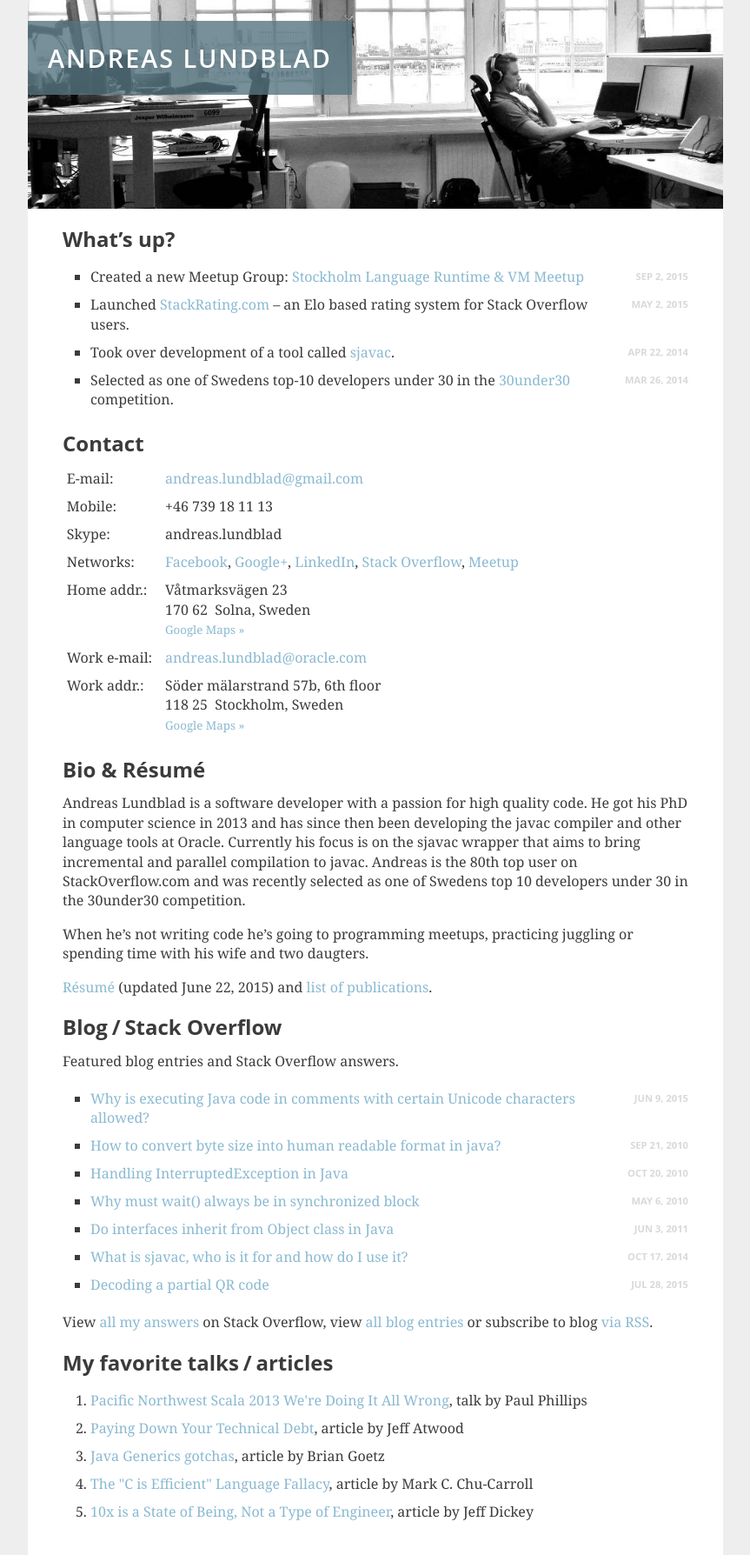
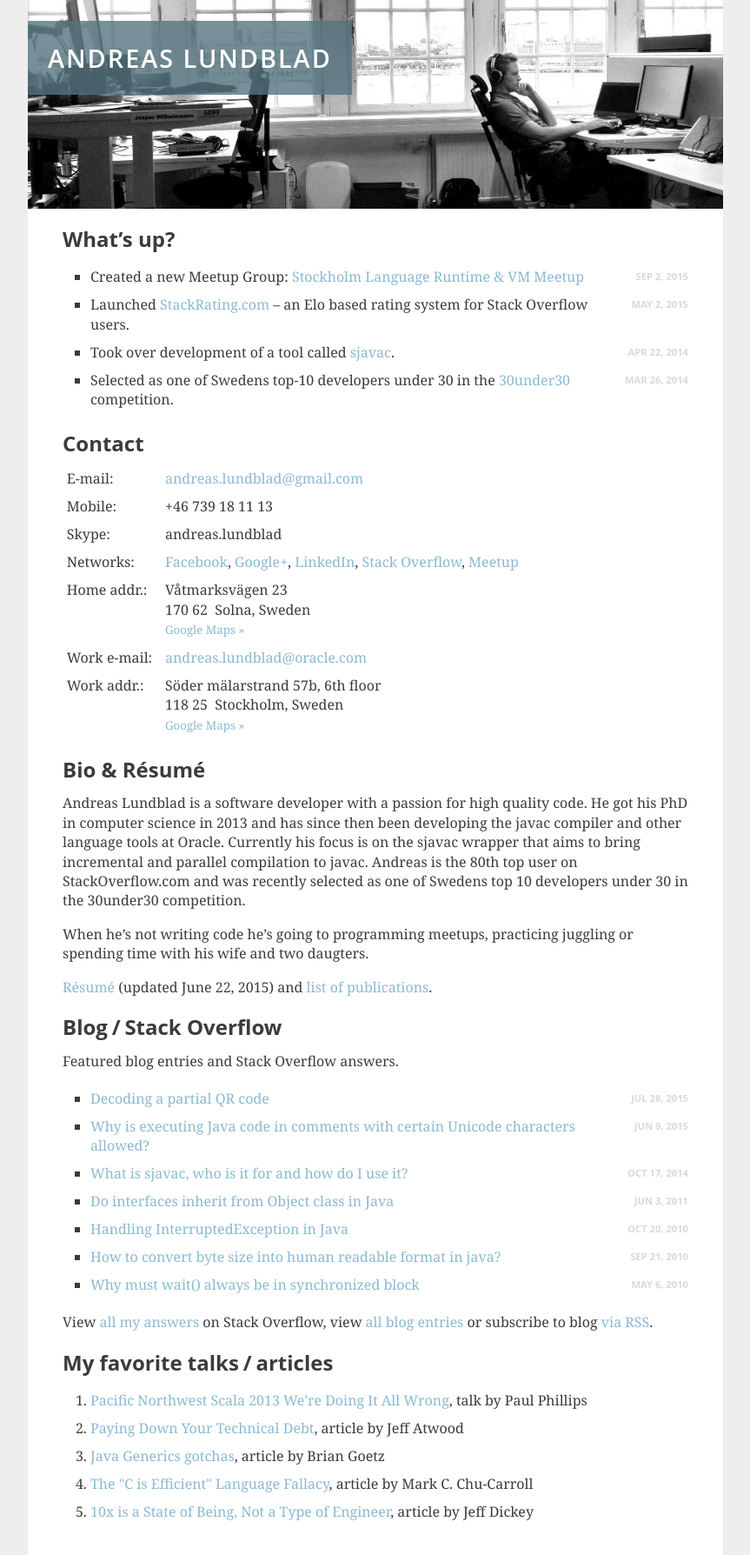
Before and after one commit to aioobe/aioobe.github.io, a Jekyll site: the page built from index.html, in a window 1280 px wide. Shown: the whole page at 87% size, without its empty margins (208-1071 px from the left). Built offline with Jekyll 4.4.1, drawn with Linux system fonts in a browser that asks for light colours.

```diff
--- a/index.html
+++ b/index.html
@@ -11,25 +11,25 @@ whatsup:
     date: "Mar 26, 2014"
 
 featured:
+  - posttitle: "QR"
   - title: "Why is executing Java code in comments with certain Unicode characters allowed?"
     url: http://stackoverflow.com/q/30727515/276052
     date: "Jun 9, 2015"
+  - title: "What is sjavac, who is it for and how do I use it?"
+    url: http://stackoverflow.com/q/26424759/276052
+    date: "Oct 17, 2014"
+  - title: "Do interfaces inherit from Object class in Java"
+    url: http://stackoverflow.com/q/6056124/276052
+    date: "Jun 3, 2011"
+  - title: "Handling InterruptedException in Java"
+    url: http://stackoverflow.com/q/3976344/276052
+    date: "Oct 20, 2010"
   - title: "How to convert byte size into human readable format in java?"
     url: http://stackoverflow.com/q/3758606/276052
     date: "Sep 21, 2010"
-  - title: "Handling InterruptedException in Java"
-    url: http://stackoverflow.com/q/3976344/276052
-    date: "Oct 20, 2010"
   - title: "Why must wait() always be in synchronized block"
     url: http://stackoverflow.com/q/2779484/276052
     date: "May 6, 2010"
-  - title: "Do interfaces inherit from Object class in Java"
-    url: http://stackoverflow.com/q/6056124/276052
-    date: "Jun 3, 2011"
-  - title: "What is sjavac, who is it for and how do I use it?"
-    url: http://stackoverflow.com/q/26424759/276052
-    date: "Oct 17, 2014"
-  - posttitle: "QR"
 ---
 <h2>What&rsquo;s up?</h2>
 <ul>
@@ -101,7 +101,7 @@ featured:
                 {% for post in site.posts %}
                     {% if post.title contains featured.posttitle %}
                         <span class="label" style="float: right">{{ post.date | date: "%b %-d, %Y" }}</span>
-                        <a href="{{ post_url post.url }}">{{ post.title }}</a>
+                        <a href="{{ post.url }}">{{ post.title }}</a>
                     {% endif %}
                 {% endfor %}
             {% endif %}
```
Also changed, not shown: _posts/2008-01-12-My-Correct-Opinions-on-Hard-Line-Wrapping.md (+1 -1 lines).
